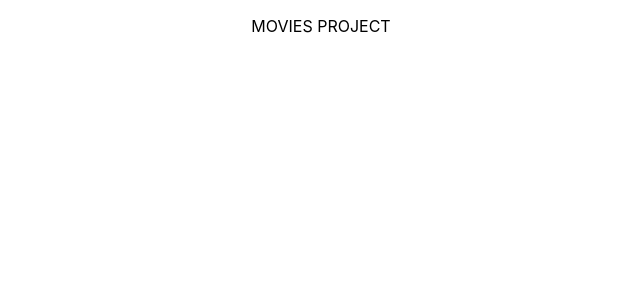
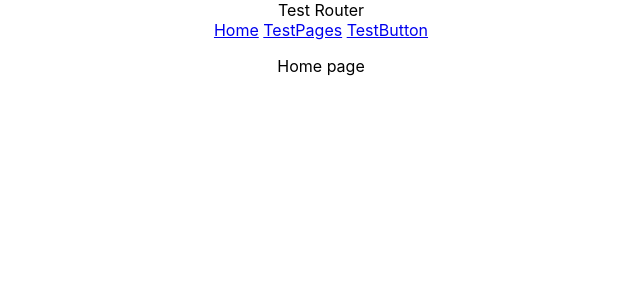
Before and after one commit to OlegNelasy/movies-project, a React (Create React App) app: page / in a window 1280 px wide. Shown: the top 300 px of the page, without its empty margins (319-959 px from the left). Built offline with nearby package versions, Linux system fonts and the light colour scheme.

Commit message:
added a sandbox folder for tests. Checked the work of the react-router library

```diff
--- a/src/App.js
+++ b/src/App.js
@@ -1,9 +1,11 @@
 import './App.css';
+import TestRouter from './sandBox/TestRouter';
 
 export default function App() {
   return (
     <div className="App">
-      <p>MOVIES PROJECT</p>
+      {/* <p>MOVIES PROJECT</p> */}
+      <TestRouter />
     </div>
   );
 }
--- a/src/index.js
+++ b/src/index.js
@@ -6,10 +6,14 @@ import App from './App';
 import { Provider } from 'react-redux';
 import store from './store/';
 
+import { BrowserRouter } from 'react-router-dom';
+
 
 const root = ReactDOM.createRoot(document.getElementById('root'));
 root.render(
-  <Provider store={store}>
-    <App />
-  </Provider>,
+  <BrowserRouter>
+    <Provider store={store}>
+      <App />
+    </Provider>
+  </BrowserRouter>,
 );
--- /dev/null
+++ b/src/sandBox/TestRouter/index.jsx
@@ -0,0 +1,23 @@
+import React from 'react'
+
+import {Routes, Route, Link} from 'react-router-dom'
+
+import { Home } from './pages/Home'
+import { TestPages } from './pages/TestPages'
+import { NotFound } from './pages/NotFound'
+
+export default function TestRouter() {
+  return (
+    <>
+      <div>Test Router</div>
+      <div>
+        <Link to='/'>Home</Link> <Link to='/test'>TestPages</Link>  <Link to='/TestButton'>TestButton</Link>
+      </div>
+      <Routes>
+        <Route path='/' element={<Home />} />
+        <Route path='test' element={<TestPages />} />
+        <Route path='*' element={<NotFound />} />
+      </Routes>
+    </>
+  )
+}
--- /dev/null
+++ b/src/sandBox/TestRouter/pages/Home.jsx
@@ -0,0 +1,7 @@
+export const Home = () => {
+    return(
+        <div>
+            <p>Home page</p>
+        </div>
+    );
+};
--- /dev/null
+++ b/src/sandBox/TestRouter/pages/NotFound.jsx
@@ -0,0 +1,11 @@
+import { Link } from 'react-router-dom'
+
+export const NotFound = () => {
+    return(
+        <>
+            <div>
+                <p>Page not found</p>  <Link to='/'>ComeHome</Link>
+            </div>
+        </>
+    );
+};
--- /dev/null
+++ b/src/sandBox/TestRouter/pages/TestPages.jsx
@@ -0,0 +1,7 @@
+export const TestPages = () => {
+    return(
+        <div>
+            <p>Test page</p>
+        </div>
+    );
+};
```
